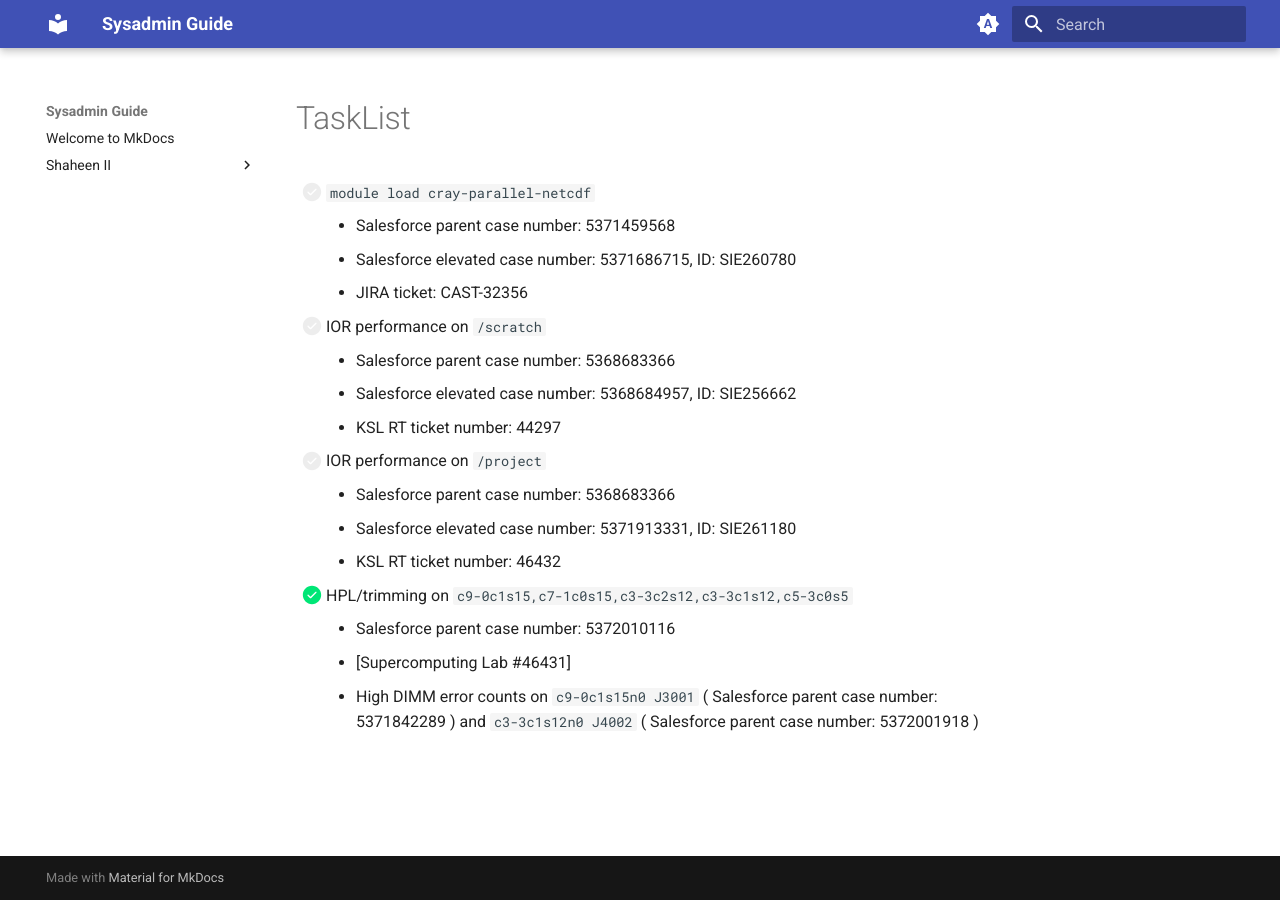
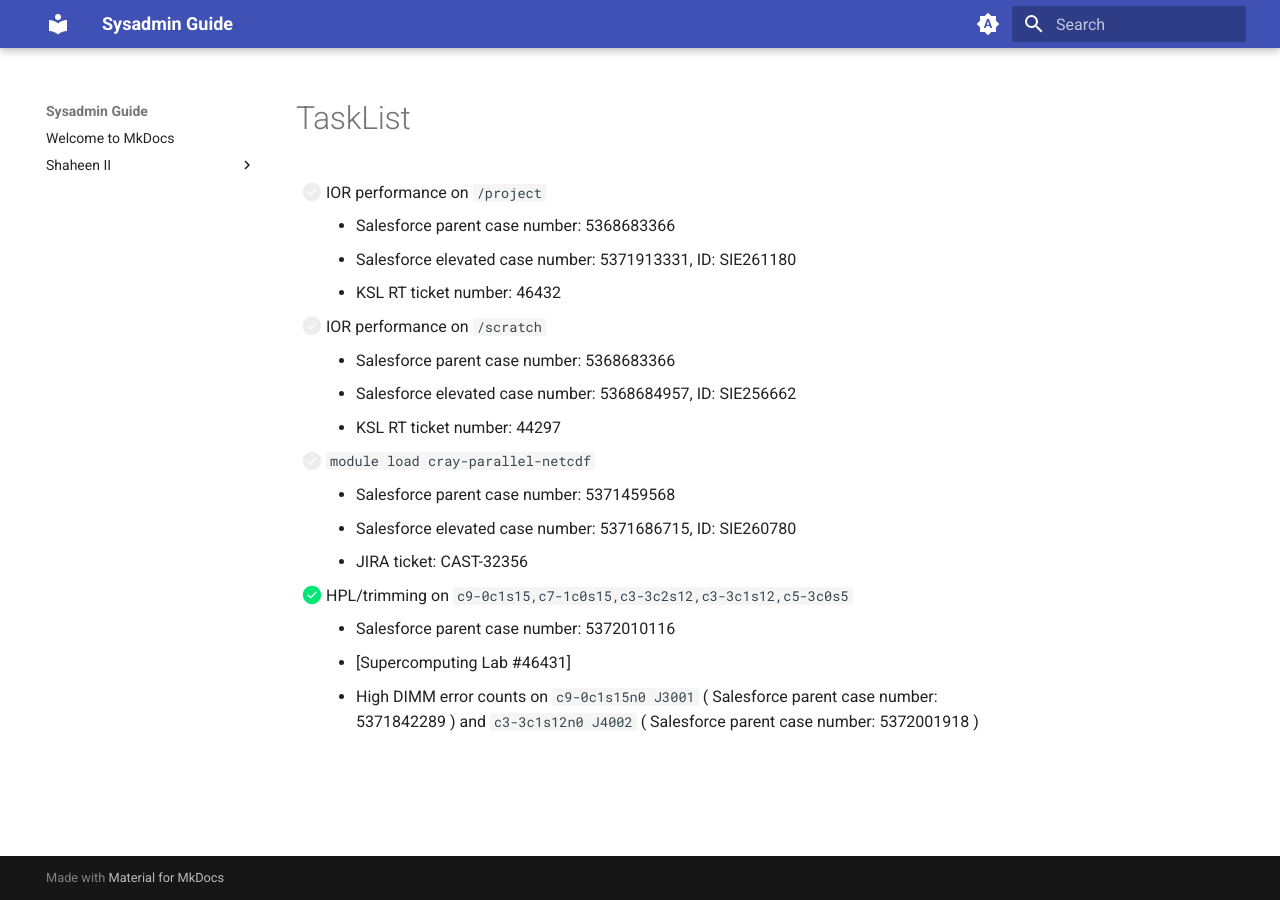
Before and after one commit to farhanma/hpe, an MkDocs documentation site: the page built from docs/shaheen2/tasklist.md, in a window 1280 px wide. Built offline with MkDocs 1.6.1 and Material for MkDocs 9.7.7, drawn with Linux system fonts in a browser that asks for light colours.

Commit message:
update task list

```diff
--- a/docs/shaheen2/tasklist.md
+++ b/docs/shaheen2/tasklist.md
@@ -2,18 +2,18 @@
 title: TaskList
 ---
 
+- [ ] IOR performance on `/project`
+    - Salesforce parent case number: 5368683366
+    - Salesforce elevated case number: 5371913331, ID: SIE261180
+    - KSL RT ticket number: 46432
+- [ ] IOR performance on `/scratch`
+    - Salesforce parent case number: 5368683366
+    - Salesforce elevated case number: 5368684957, ID: SIE256662
+    - KSL RT ticket number: 44297
 - [ ] `module load cray-parallel-netcdf`
     - Salesforce parent case number: 5371459568
     - Salesforce elevated case number: 5371686715, ID: SIE260780
     - JIRA ticket: CAST-32356
-- [ ] IOR performance on `/scratch`
-    - Salesforce parent case number: 5368683366
-    - Salesforce elevated case number: 5368684957, ID: SIE256662
-    - KSL RT ticket number: 44297
-- [ ] IOR performance on `/project`
-    - Salesforce parent case number: 5368683366
-    - Salesforce elevated case number: 5371913331, ID: SIE261180
-    - KSL RT ticket number: 46432
 - [X] HPL/trimming on `c9-0c1s15,c7-1c0s15,c3-3c2s12,c3-3c1s12,c5-3c0s5`
     * Salesforce parent case number: 5372010116
     * [Supercomputing Lab #46431]
```
